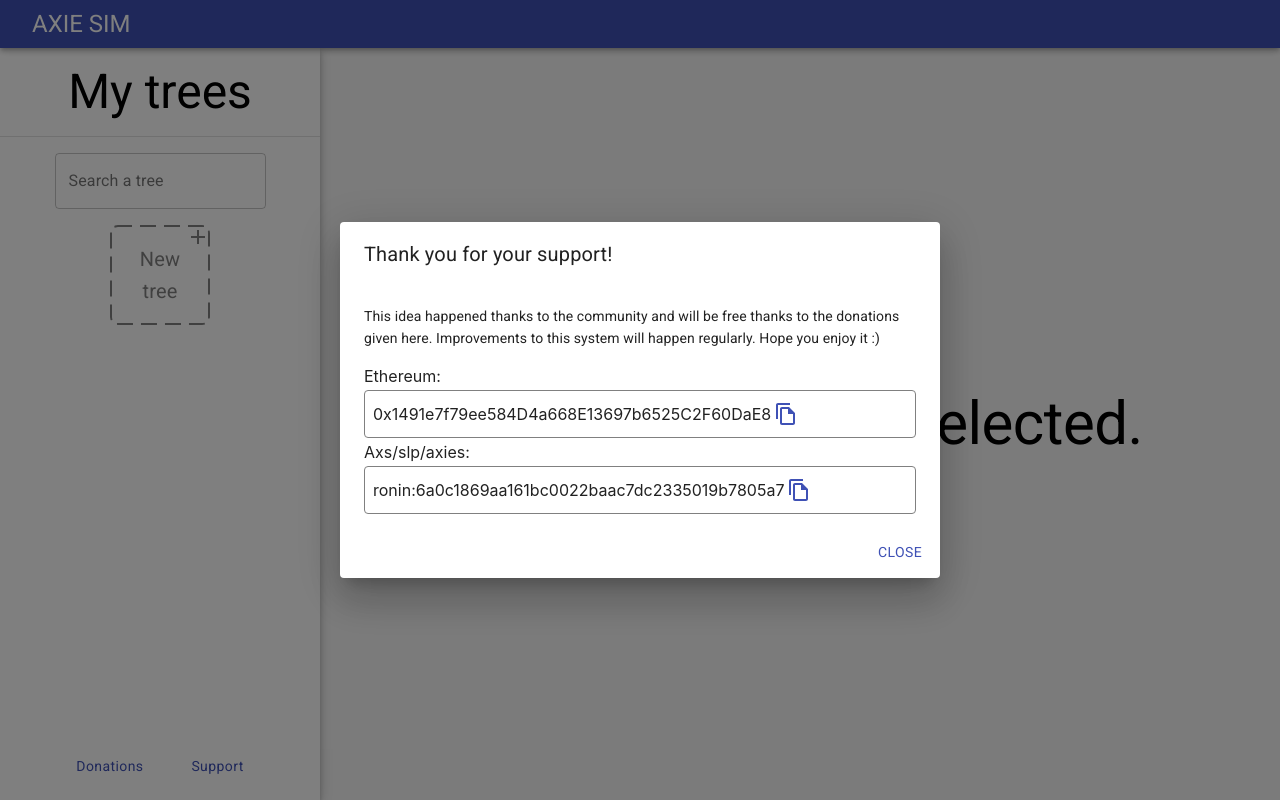
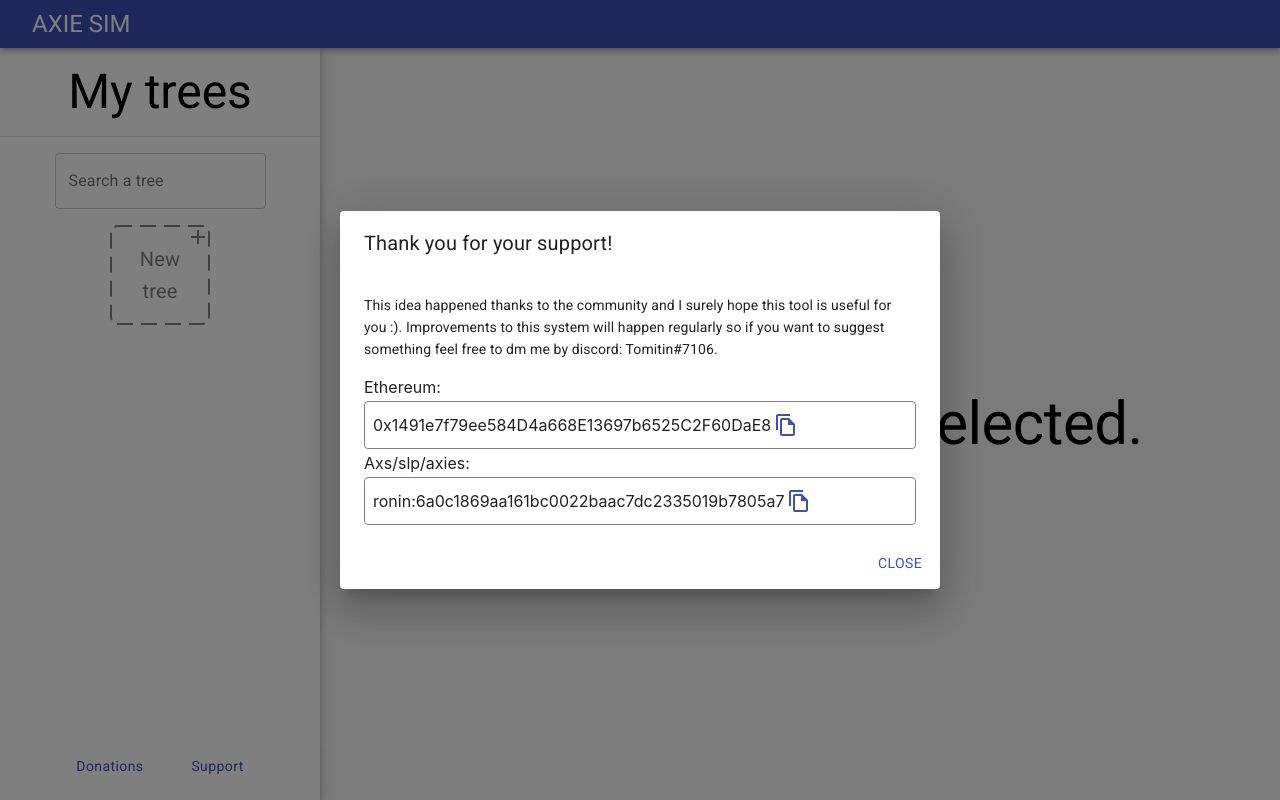
Before and after one commit to Tomitin/AxieSim, a React (Create React App) app: page / in a window 1280 px wide. Both pictures are taken after a click on the button "Donations". Built offline with nearby package versions, Linux system fonts and the light colour scheme.

Commit message:
update support and donations messages

```diff
--- a/src/pages/breedingTree/breedingTree.tsx
+++ b/src/pages/breedingTree/breedingTree.tsx
@@ -256,7 +256,7 @@
             />
             <DialogComponent
                 title="Contact me"
-                description="Hey, if you have feature requests, bugs that happened or anything related to this page, feel free to contact me via:"
+                description="Hey, if you have feature requests, if you find bugs or anything related to this page, feel free to contact me via:"
                 isOpen={isSupportModalOpen}
                 closeButtontitle="Close"
                 handleClose={handleSupportClose}
@@ -276,8 +276,9 @@
             >
                 <div style={{ marginBottom: '16px' }}>
                     <Typography variant="subtitle2">
-                        This idea happened thanks to the community and will be free thanks to the donations given here.
-                        Improvements to this system will happen regularly. Hope you enjoy it :)
+                        This idea happened thanks to the community and I surely hope this tool is useful for you :).
+                        Improvements to this system will happen regularly so if you want to suggest something feel free
+                        to dm me by discord: Tomitin#7106.
                     </Typography>
                 </div>
                 <div>
```
